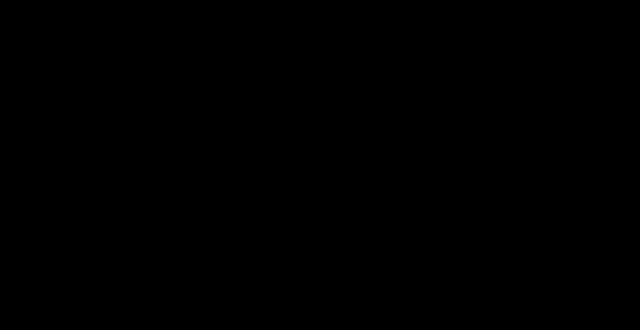
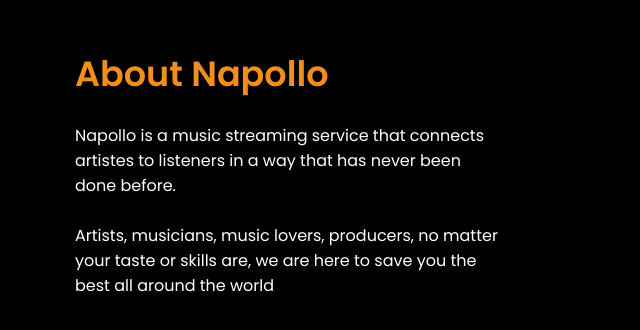
Before and after one commit to Nurmalee/napollo-24-design, a React (Create React App) app: page / in a window 1280 px wide. Shown: the part 868-1198 px from the top of the page, without its empty margins (0-640 px from the left). Before the commit the page ends 867 px from the top, so only its background shows below. Built offline with nearby package versions, Linux system fonts and the light colour scheme.

Commit message:
ABOUT US - Added about us component

```diff
--- a/src/App.js
+++ b/src/App.js
@@ -1,12 +1,15 @@
 import styled from 'styled-components'
 import Navbar from './components/Navbar'
 import Banner from './components/Banner'
+import About from './components/About'
+
 
 function App() {
   return (
     <AppContainer>
       <Navbar />
       <Banner />
+      <About />
     </AppContainer>
   );
 }
--- /dev/null
+++ b/src/components/About.js
@@ -0,0 +1,42 @@
+import styled from 'styled-components'
+
+const About = () => {
+    return (
+        <AboutContainer>
+            <AboutText>
+                <h1>About Napollo</h1>
+                <p>Napollo is a music streaming service that connects artistes to listeners in a way that has never been done before. <br /> <br /> Artists, musicians, music lovers, producers, no matter your taste or skills are, we are here to save you the best all around the world
+                </p>
+            </AboutText>
+
+        </AboutContainer>
+    )
+}
+
+export default About
+
+
+const AboutContainer = styled.div`
+    display: flex;
+    align-items: center;
+    justify-content: space-between;
+    padding: 10px;
+    width: 950px;
+    margin: 0 auto;
+    min-height: 80vh;
+    /* border: 1px solid white; */
+`
+
+const AboutText = styled.div`
+    flex: 0.45;
+
+    > h1 {
+        color: #f28e1c;
+        font-size: 35px;
+        font-weight: 700;
+    }
+
+    > p {
+        color: white;
+    }
+`
--- a/src/components/Banner.js
+++ b/src/components/Banner.js
@@ -19,7 +19,8 @@
     padding: 10px;
     width: 950px;
     margin: 0 auto;
-    min-height: 100vh;
+    /* margin-bottom: 100px; */
+    min-height: 80vh;
     /* border: 1px solid white; */
 `
 
@@ -47,7 +48,7 @@
         font-family: 'Poppins', sans-serif;
 
         &:hover {
-            background-color: #ffa940;
+            background-color: #f28e1c;
             color: black;
         }
     }
```
